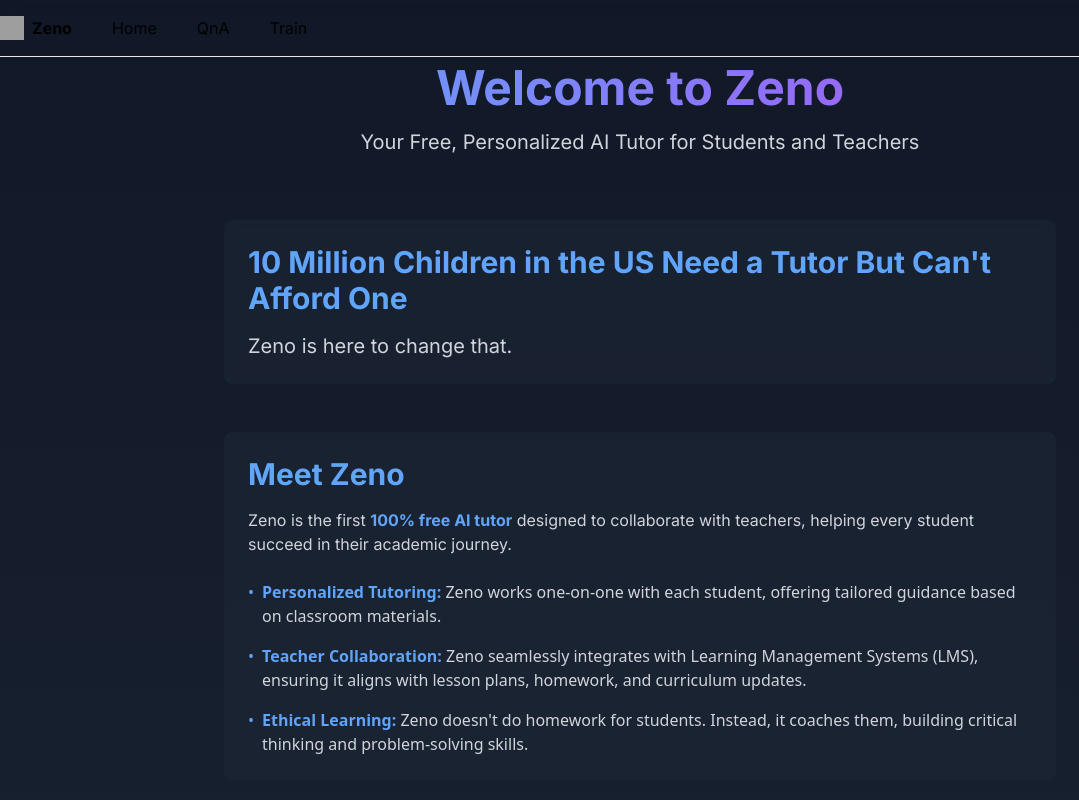
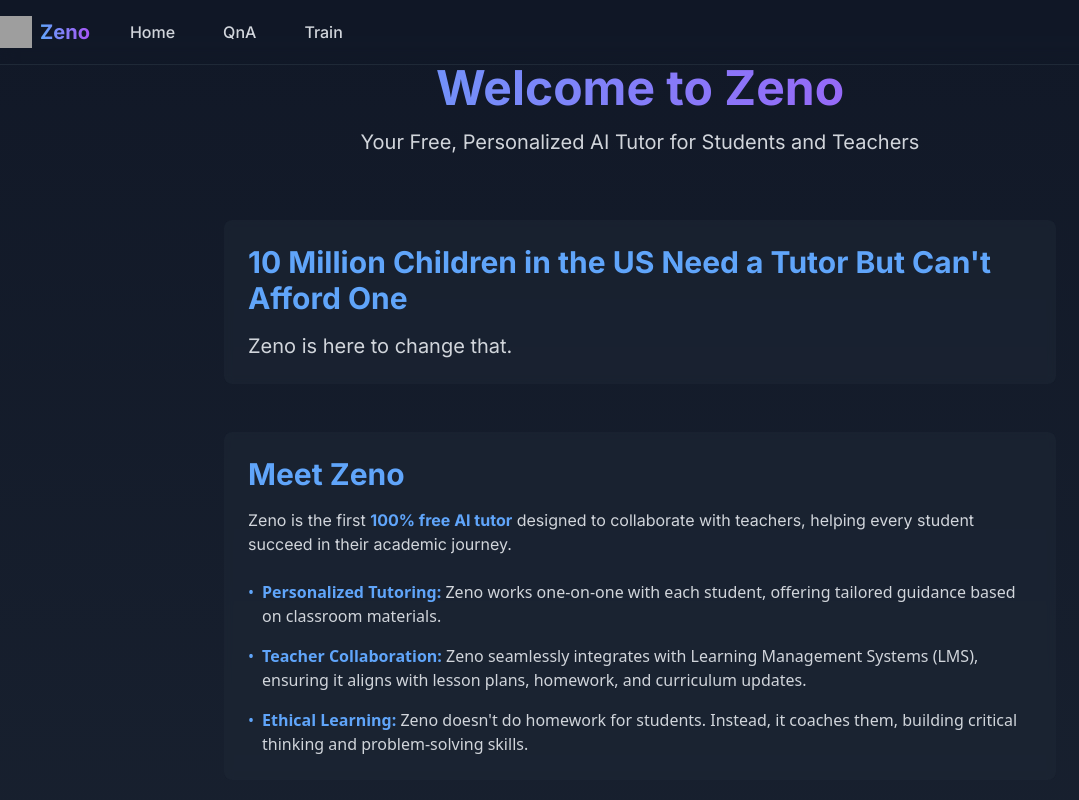
Before and after one commit to priscillaoclark/mongodb-rag-app, a Next.js app: page / in a window 1280 px wide. Shown: the top 800 px of the page, without its empty margins (0-1079 px from the left). Built offline with nearby package versions, Linux system fonts and the light colour scheme; grey boxes are pictures that could not be loaded.

Commit message:
Assistant checkpoint: Update navbar with improved styling
Assistant generated file changes:
- src/app/component/navbar.tsx: Update navbar styling and layout

---

User prompt:

update the navbar to work better with this new styling

```diff
--- a/src/app/component/navbar.tsx
+++ b/src/app/component/navbar.tsx
@@ -6,32 +6,32 @@ import { cn } from "@/lib/utils"
 
 const NavBar = () => {
   return (
-    <div className="fixed top-0 z-50 w-full border-b bg-background/95 backdrop-blur supports-[backdrop-filter]:bg-background/60">
-      <nav className="container flex h-14 items-center">
+    <div className="fixed top-0 z-50 w-full border-b border-gray-800 bg-gray-900/95 backdrop-blur supports-[backdrop-filter]:bg-gray-900/60">
+      <nav className="container flex h-16 items-center">
         <div className="mr-4 flex">
           <Link href="/" className="mr-6 flex items-center space-x-2">
-            <img src="/logo.png" alt="Logo" className="h-6 w-6" />
-            <span className="hidden font-bold sm:inline-block">
+            <img src="/logo.png" alt="Logo" className="h-8 w-8" />
+            <span className="hidden font-bold text-xl bg-gradient-to-r from-blue-400 to-purple-500 text-transparent bg-clip-text sm:inline-block">
               Zeno
             </span>
           </Link>
         </div>
-        <div className="flex gap-6 md:gap-10">
+        <div className="flex gap-8 md:gap-12">
           <Link
             href="/"
-            className="transition-colors hover:text-foreground/80 text-foreground/60"
+            className="text-gray-300 transition-colors hover:text-blue-400 font-medium"
           >
             Home
           </Link>
           <Link
             href="/ask"
-            className="transition-colors hover:text-foreground/80 text-foreground/60"
+            className="text-gray-300 transition-colors hover:text-blue-400 font-medium"
           >
             QnA
           </Link>
           <Link
             href="/teach"
-            className="transition-colors hover:text-foreground/80 text-foreground/60"
+            className="text-gray-300 transition-colors hover:text-blue-400 font-medium"
           >
             Train
           </Link>
```
